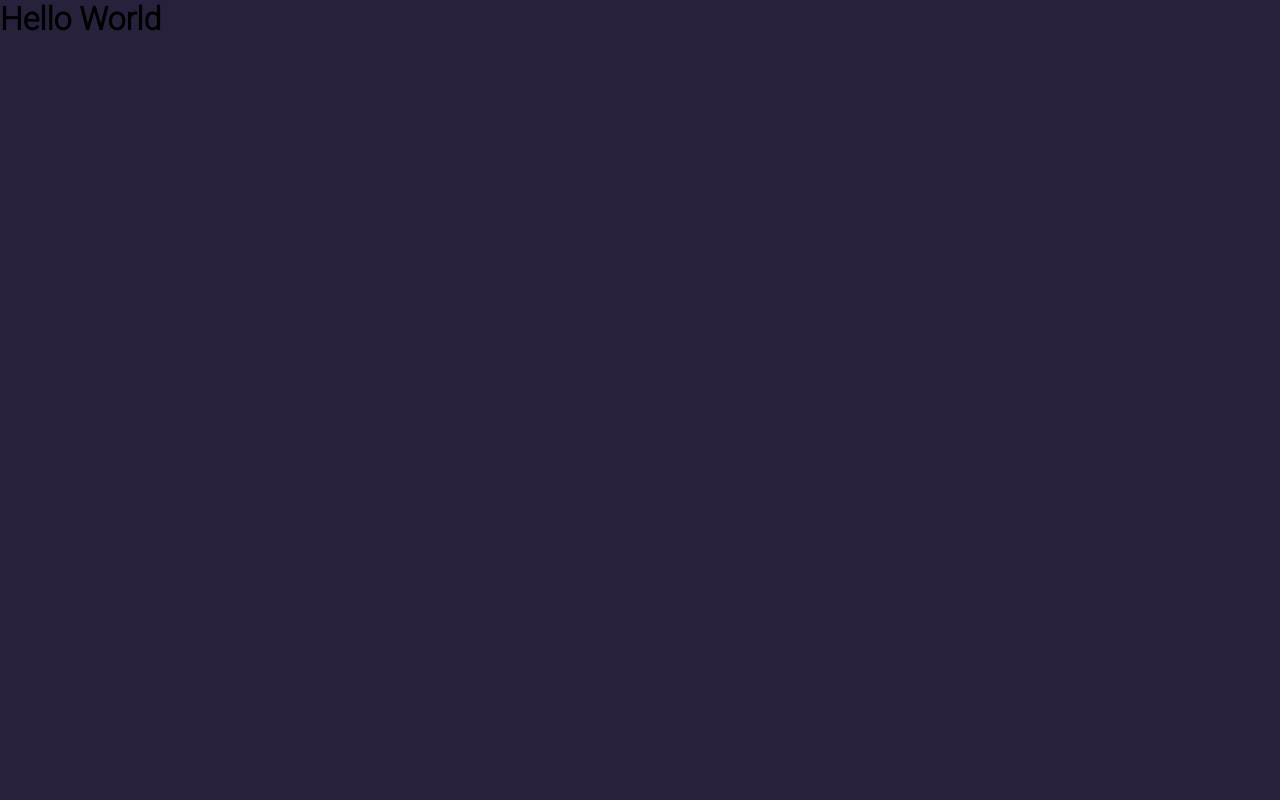
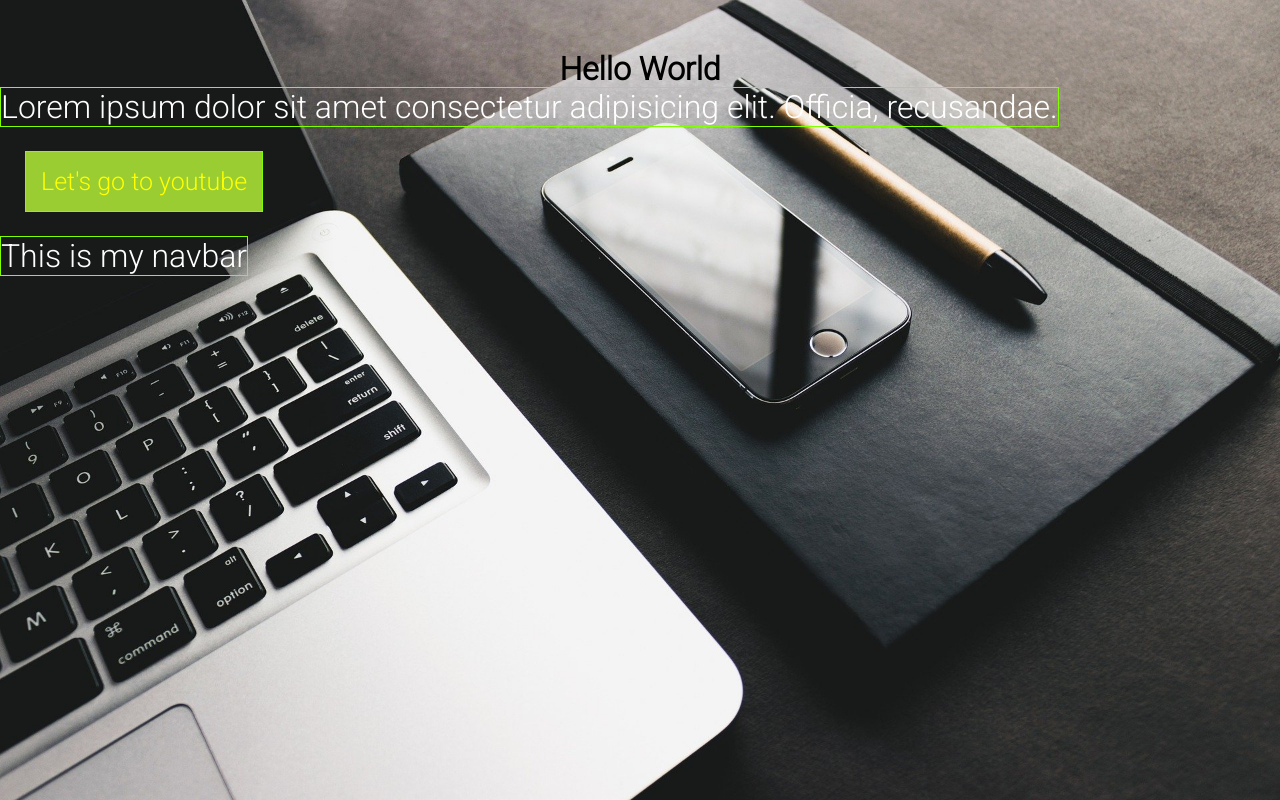
Before and after one commit to Tareq69/Front-end, a plain HTML site: page css/index.html in a window 1280 px wide. Drawn offline with Linux system fonts and the light colour scheme.

Commit message:
learned some more css

```diff
--- a/css/index.html
+++ b/css/index.html
@@ -6,10 +6,17 @@
     <meta name="viewport" content="width=device-width, initial-scale=1.0">
     <link rel="stylesheet" href="style.css">
     <link rel="preconnect" href="https://fonts.gstatic.com">
-<link href="https://fonts.googleapis.com/css2?family=Roboto:wght@300&display=swap" rel="stylesheet">
+    <link href="https://fonts.googleapis.com/css2?family=Roboto:wght@300&display=swap" rel="stylesheet">
     <title>Document</title>
 </head>
 <body>
     <h1>Hello World</h1>
+    <p>Lorem ipsum dolor sit amet consectetur adipisicing elit. Officia, recusandae.</p>
+    <div class="header">
+    <a target="_blank" href="https:\\youtube.com">Let's go to youtube</a>
+    </div>
+    <div class="navbar">
+        <p id="navp">This is my navbar</p>
+    </div>
 </body>
 </html>
--- a/css/style.css
+++ b/css/style.css
@@ -2,8 +2,36 @@
 *{
     margin: 0;
     padding: 0;
-    background-color: #27213C;
+}
+body{
+    background: url("./images/pen-4337524_1920.jpg");
+    background-size: cover;
+    background-repeat: no-repeat;
+    background-attachment:scroll;
 }
 h1{
     font-family: 'Roboto', sans-serif;
+    text-align: center;
+    padding-top: 50px;
 }
+p{
+    font-family: 'Roboto', sans-serif;
+    font-size: 32px;
+    border: 1px solid chartreuse;
+    color: white;
+    display: inline;
+}
+.header a{
+    display: inline-block;
+    text-decoration: none;
+    font-size: 25px;
+    font-family: 'Roboto', sans-serif;
+    margin:25px;
+    color:yellow;
+    border: 1px solid chartreuse;
+    padding: 15px;
+    background-color: yellowgreen;
+}
+.navbar{
+    width:500px;
+}
```
Also changed, not shown: css/images/pen-4337524_1920.jpg (added).
